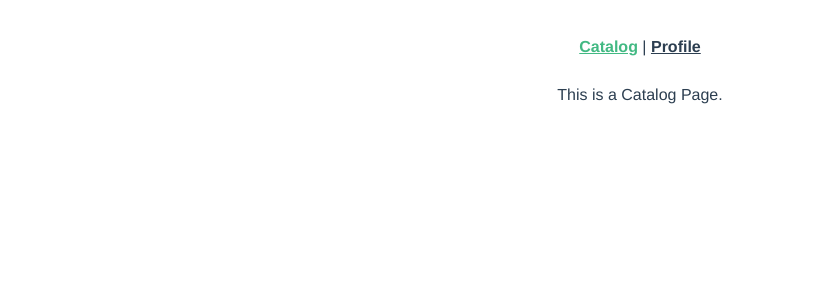
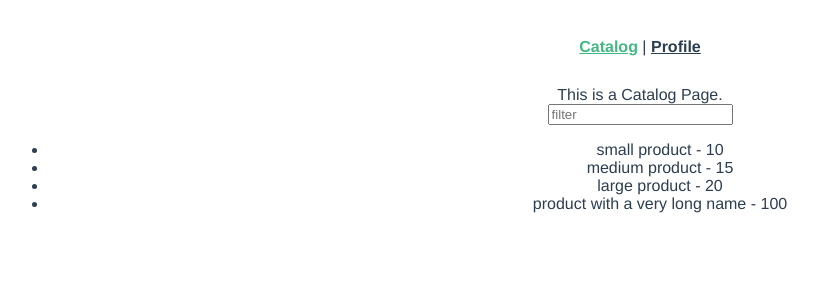
Before and after one commit to lensman75/shopVueTest, a Vue app: page /profile in a window 1280 px wide. Shown: the top 300 px of the page, without its empty margins (0-818 px from the left). Built offline with nearby package versions, Linux system fonts and the light colour scheme.

Commit message:
add filter

```diff
--- a/src/store/index.js
+++ b/src/store/index.js
@@ -6,6 +6,12 @@ export default createStore({
     fullname: 'Vasya Petrov',
     age: 30,
     showAvatar: true,
+    products: [
+      { name: 'small product', price: 10 },
+      { name: 'medium product', price: 15 },
+      { name: 'large product', price: 20 },
+      { name: 'product with a very long name', price: 100 },
+    ],
   },
   mutations: {
     hideAvatar(state) {
--- a/src/views/Catalog.vue
+++ b/src/views/Catalog.vue
@@ -1,3 +1,27 @@
 <template>
 <div>This is a Catalog Page.</div>
+
+<input v-model="filter" placeholder="filter">
+
+<ul>
+  <li v-for="product in products" :key="product.name">
+    {{ product.name }} - {{ product.price }}
+  </li>
+</ul>
 </template>
+
+<script>
+  export default {
+    data: function(){
+        return {
+            filter: '',
+            products: this.$store.state.products,
+            };
+    },
+    watch: {
+        filter: function(val){
+            this.products = this.$store.state.products.filter((product) => product.name.includes(val));
+        }
+    }
+  }
+</script>
```
